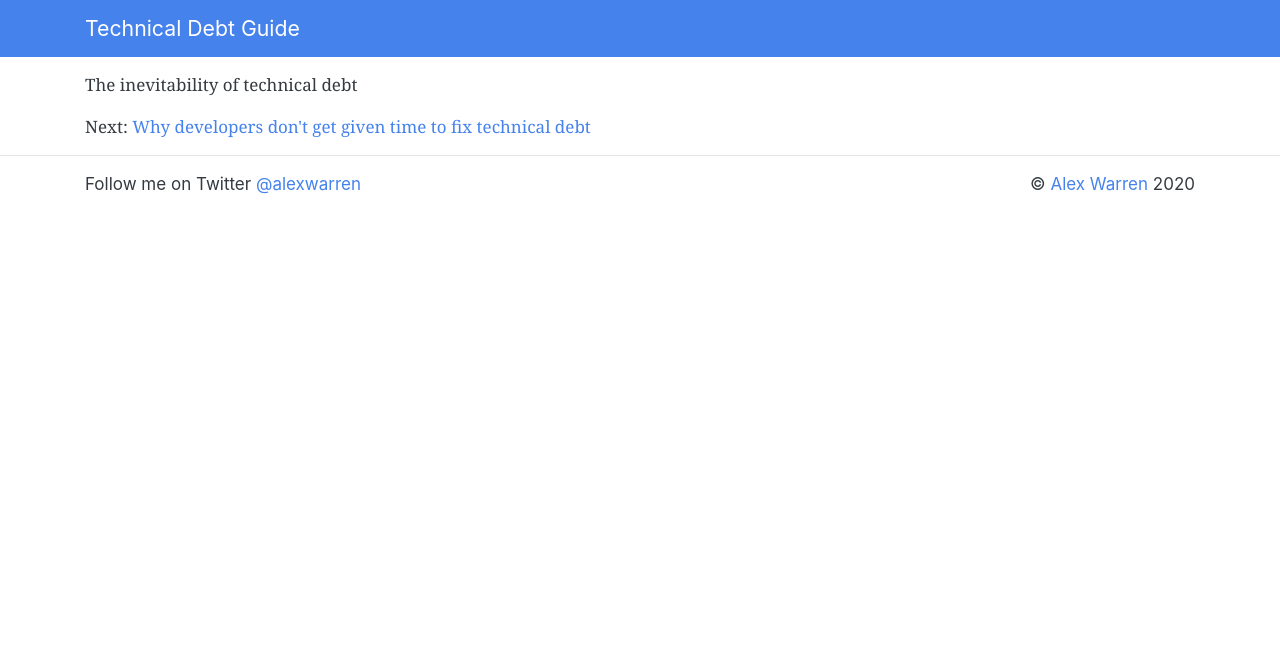
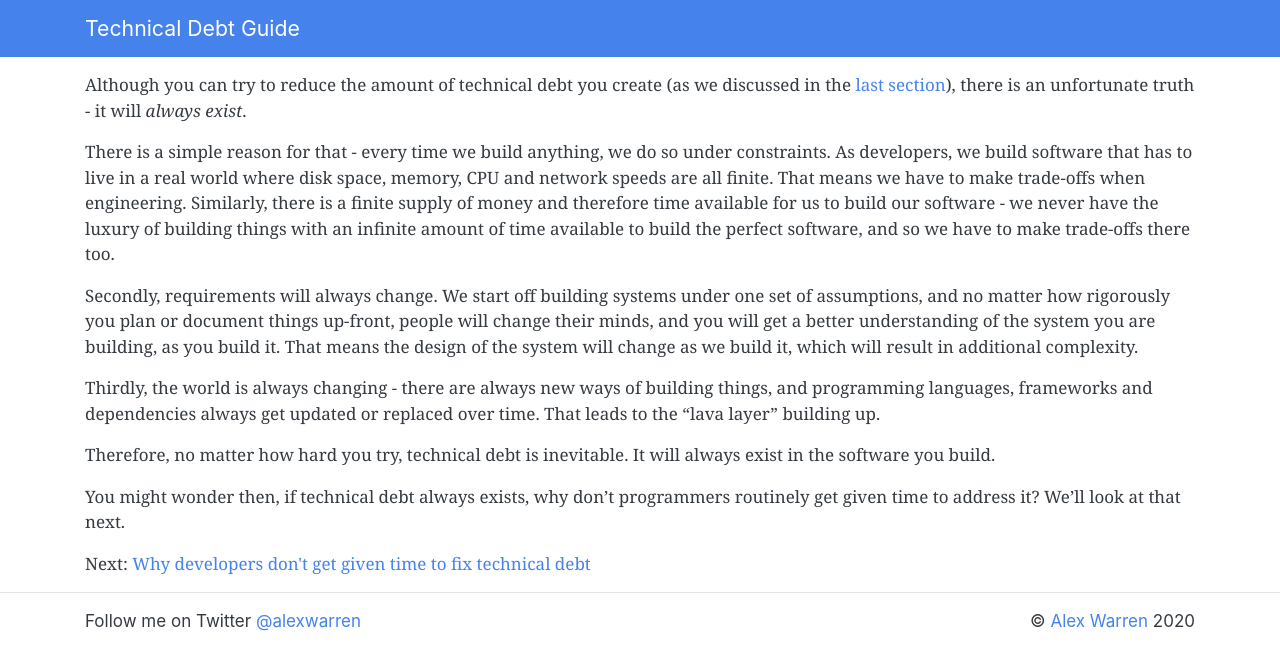
Before and after one commit to alexwarren/techdebtguide, a Jekyll site: the page built from articles/inevitability-of-technical-debt.md, in a window 1280 px wide. Shown: the top 670 px of the page. Built offline with Jekyll 4.4.1, drawn with Linux system fonts in a browser that asks for light colours.

Commit message:
Update inevitability-of-technical-debt.md

```diff
--- a/articles/inevitability-of-technical-debt.md
+++ b/articles/inevitability-of-technical-debt.md
@@ -4,4 +4,14 @@ title: The inevitability of technical debt
 permalink: inevitability-of-technical-debt
 ---
 
-The inevitability of technical debt
+Although you can try to reduce the amount of technical debt you create (as we discussed in the [last section](creating-less-technical-debt)), there is an unfortunate truth - it will _always exist_.
+
+There is a simple reason for that - every time we build anything, we do so under constraints. As developers, we build software that has to live in a real world where disk space, memory, CPU and network speeds are all finite. That means we have to make trade-offs when engineering. Similarly, there is a finite supply of money and therefore time available for us to build our software - we never have the luxury of building things with an infinite amount of time available to build the perfect software, and so we have to make trade-offs there too.
+
+Secondly, requirements will always change. We start off building systems under one set of assumptions, and no matter how rigorously you plan or document things up-front, people will change their minds, and you will get a better understanding of the system you are building, as you build it. That means the design of the system will change as we build it, which will result in additional complexity.
+
+Thirdly, the world is always changing - there are always new ways of building things, and programming languages, frameworks and dependencies always get updated or replaced over time. That leads to the "lava layer" building up.
+
+Therefore, no matter how hard you try, technical debt is inevitable. It will always exist in the software you build.
+
+You might wonder then, if technical debt always exists, why don't programmers routinely get given time to address it? We'll look at that next.
```
